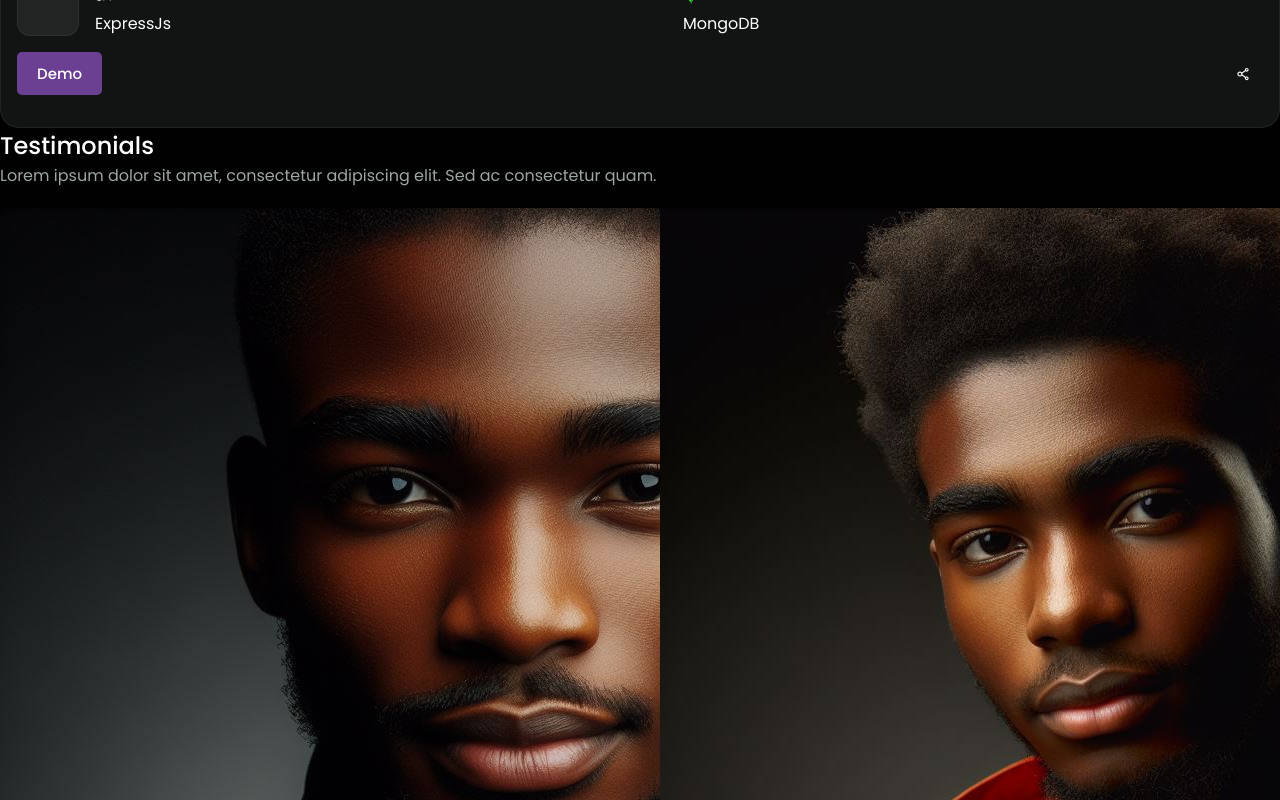
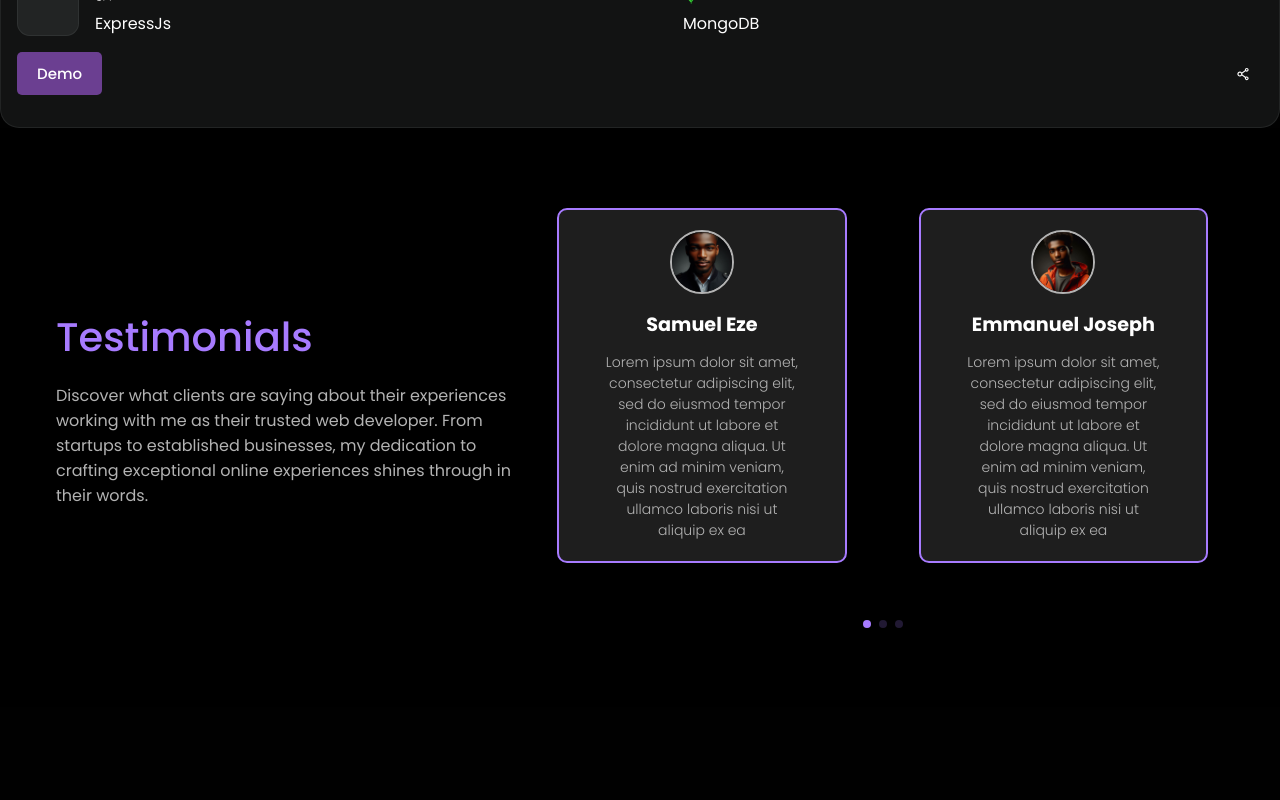
Before and after one commit to Thisarak943/MYPORTFOLIO, a React (Create React App) app: page / in a window 1280 px wide. Shown: the part 6500-7300 px from the top of the page. After the commit the page ends 7207 px from the top, so only its background shows below. Built offline with nearby package versions, Linux system fonts and the light colour scheme.

Commit message:
testiminals all done

```diff
--- a/src/components/Testimonial/Testimonial.css
+++ b/src/components/Testimonial/Testimonial.css
@@ -1,27 +1,102 @@
-.testimonial__section_wrapper {
+#testimonial {
+    padding: 4rem 0;
+    background-color: #000; /* Dark background */
+    color: #fff; /* White text */
+  }
+
+  #testimonial .section__wrapper {
+    max-width: 1200px;
+    margin: 0 auto;
     display: grid;
     gap: 30px;
-    grid-template-columns: 35% 60%;
+    grid-template-columns: 1fr 1.5fr; /* Increased width for the topic section */
+    align-items: center;
+    padding: 0 1rem;
   }
 
-  .testimonial__testimonial__container {
-    width: 100%;
-    page-break-inside: 4rem !important;
+  #testimonial .section__header {
+    text-align: left;
   }
 
-  .testimonial__Client__avater {
+  #testimonial .primary__title {
+    font-size: 2.5rem;
+    color: #a77bff; /* Purple color as seen in the image */
+    margin-bottom: 1rem;
+  }
+
+  #testimonial .text_muted {
+    font-size: 1rem;
+    color: #b3b3b3;
+  }
+
+  #testimonial .testimonial__container {
+    width: 100%;
+    padding-bottom: 4rem !important;
+  }
+
+  #testimonial .client__avatar {
     width: 4rem;
-    aspect-ratio: 1/1;
+    aspect-ratio: 1 / 1;
     overflow: hidden;
     border-radius: 50%;
     margin: 0 auto 1rem;
-    border: var(--gray-border);
+    border: 2px solid #b3b3b3;
   }
 
-  .testimonial__testimonial {
-    background: var(--color-ui-2);
+  #testimonial .client__avatar img {
+    width: 100%;
+    height: 100%;
+    object-fit: cover;
+  }
+
+  #testimonial .testimonial {
+    background: #1e1e1e; /* Slightly lighter dark background */
     text-align: center;
     padding: 20px;
-    border-radius: var(--border-radius-4);
+    border-radius: 10px;
     user-select: none;
+    margin: 1rem;
+    border: 2px solid #a77bff; /* Purple border */
   }
+
+  #testimonial .client__name {
+    font-size: 1.2rem;
+    font-weight: bold;
+    color: #fff;
+  }
+
+  #testimonial .client__review {
+    color: #b3b3b3;
+    font-weight: 300;
+    font-size: 0.875rem;
+    display: block;
+    width: 80%;
+    margin: 0.8rem auto 0;
+  }
+
+  .swiper-pagination-clickable .swiper-pagination-bullet {
+    background: #a77bff; /* Purple color for the pagination bullets */
+  }
+
+  .swiper-pagination-bullet {
+    opacity: 1; /* Ensure non-active buttons are visible */
+  }
+
+  .swiper-pagination-bullet-active {
+    background: #fff; /* White color for active pagination bullet */
+  }
+
+  @media (max-width: 950px) {
+    #testimonial .section__wrapper {
+      grid-template-columns: 1fr;
+      text-align: center;
+    }
+
+    #testimonial .section__header {
+      text-align: center;
+    }
+
+    #testimonial .testimonial {
+      margin: 1rem 0;
+    }
+  }
--- a/src/components/Testimonial/index.jsx
+++ b/src/components/Testimonial/index.jsx
@@ -36,7 +36,7 @@ const Testimonial = () => {
         <div className="section__header">
           <h2 className="primary__title">Testimonials</h2>
           <p className="text_muted description">
-            Lorem ipsum dolor sit amet, consectetur adipiscing elit. Sed ac consectetur quam.
+            Discover what clients are saying about their experiences working with me as their trusted web developer. From startups to established businesses, my dedication to crafting exceptional online experiences shines through in their words.
           </p>
         </div>
         <Swiper
@@ -54,10 +54,13 @@ const Testimonial = () => {
           {
             data.map(({ avatar, name, review }, index) => (
               <SwiperSlide key={index}>
-                <div className='client__avatar'>
-                  <img src={avatar} alt={name} />
+                <div className='testimonial'>
+                  <div className='client__avatar'>
+                    <img src={avatar} alt={name} />
+                  </div>
+                  <h3 className="client__name">{name}</h3>
+                  <small className="client__review">{review}</small>
                 </div>
-                <small className="client__review">{review}</small>
               </SwiperSlide>
             ))
           }
```
